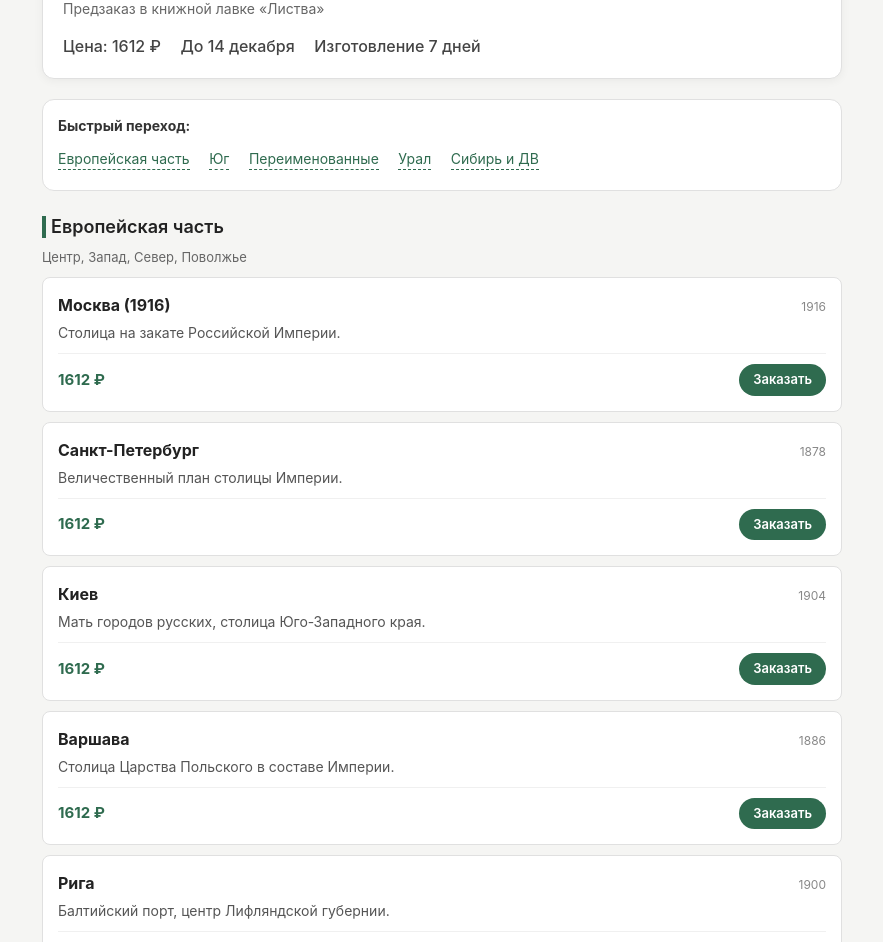
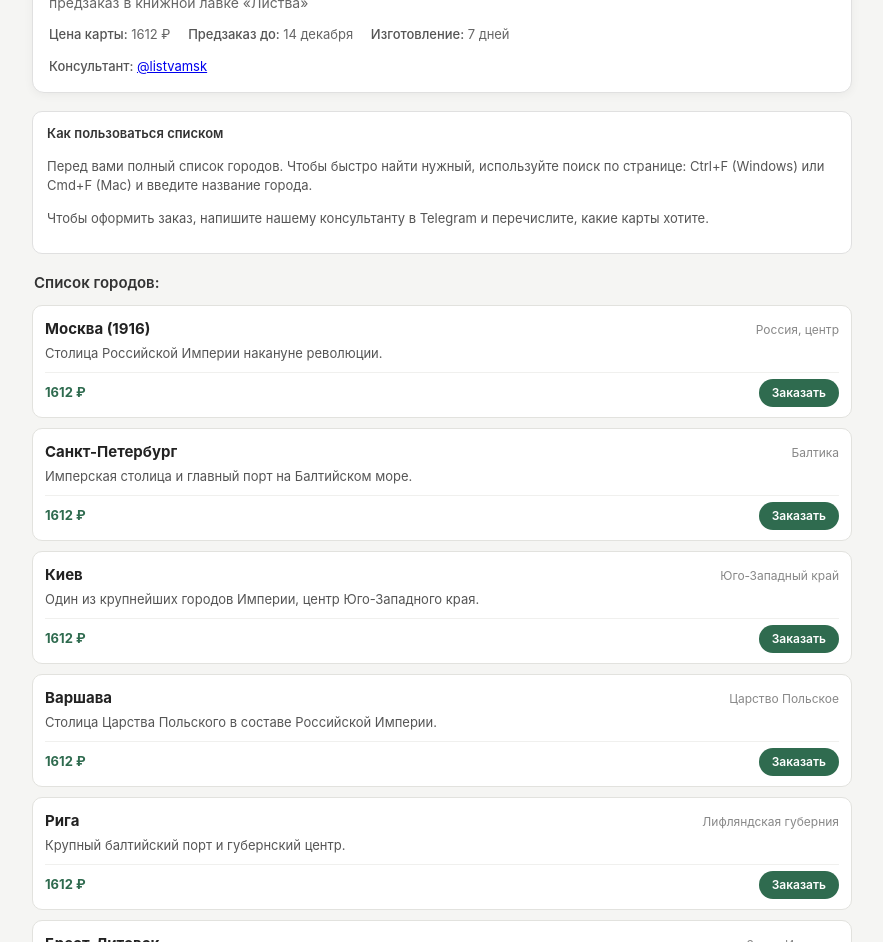
Before and after one commit to Listva-books/listva-kart, a plain HTML site: page index.html in a window 1280 px wide. Shown: the part 86-1028 px from the top of the page, without its empty margins (198-1081 px from the left). Drawn offline with Linux system fonts and the light colour scheme.

Commit message:
Update index.html

```diff
--- a/index.html
+++ b/index.html
@@ -3,137 +3,158 @@
 <head>
     <meta charset="UTF-8">
     <meta name="viewport" content="width=device-width, initial-scale=1.0">
-    <title>Каталог дореволюционных карт — Листва</title>
+    <title>Дореволюционные карты городов — Листва</title>
     <style>
         body {
             font-family: -apple-system, BlinkMacSystemFont, "Segoe UI", Roboto, Helvetica, Arial, sans-serif;
-            background-color: #F5F5F3; /* Светлый приятный фон */
+            background-color: #F5F5F3;
             color: #333;
             margin: 0;
             padding: 0;
             line-height: 1.5;
         }
         .container {
-            max-width: 800px;
+            max-width: 820px;
             margin: 0 auto;
-            padding: 20px;
+            padding: 20px 16px 40px;
         }
         header {
-            background: #fff;
-            padding: 20px;
+            background: #ffffff;
+            padding: 18px 16px 16px;
             border-radius: 12px;
-            margin-bottom: 20px;
+            margin-bottom: 18px;
             box-shadow: 0 2px 10px rgba(0,0,0,0.05);
             border: 1px solid #E0E0E0;
         }
         h1 {
             font-size: 22px;
-            margin: 0 0 10px 0;
-            color: #2F6B4F; /* Зеленый цвет Листвы */
+            margin: 0 0 6px 0;
+            color: #2F6B4F;
         }
         .subtitle {
             font-size: 14px;
             color: #666;
         }
-        .info-block {
-            background: #fff;
-            padding: 15px;
-            border-radius: 8px;
-            margin-bottom: 20px;
-            font-size: 14px;
-            border: 1px solid #E0E0E0;
+        .info-row {
+            margin-top: 12px;
+            font-size: 13px;
+            color: #555;
         }
         .info-item {
             display: inline-block;
-            margin-right: 15px;
+            margin-right: 14px;
             font-weight: 500;
-            color: #444;
         }
-        .category {
-            margin-bottom: 30px;
+        .info-item span {
+            font-weight: 400;
+            color: #666;
         }
-        .category-title {
-            font-size: 18px;
+
+        .hint {
+            background: #ffffff;
+            border-radius: 10px;
+            border: 1px solid #E0E0E0;
+            padding: 12px 14px;
+            margin-bottom: 18px;
+            font-size: 13px;
+            color: #555;
+        }
+        .hint-title {
             font-weight: 600;
+            margin-bottom: 4px;
+            color: #333;
+        }
+
+        .list-header {
+            font-size: 15px;
+            font-weight: 600;
+            margin: 0 0 10px 2px;
+            color: #333;
+        }
+
+        .card {
+            background: #ffffff;
+            border: 1px solid #E2E2DE;
+            border-radius: 10px;
+            padding: 12px 12px 10px;
             margin-bottom: 10px;
-            color: #222;
-            padding-left: 5px;
-            border-left: 4px solid #2F6B4F;
-            line-height: 1.2;
-        }
-        .card {
-            background: #fff;
-            border: 1px solid #E0E0E0;
-            border-radius: 8px;
-            padding: 15px;
-            margin-bottom: 10px;
-            transition: box-shadow 0.2s;
+            transition: box-shadow 0.15s ease, transform 0.1s ease;
         }
         .card:hover {
-            box-shadow: 0 4px 12px rgba(0,0,0,0.08);
+            box-shadow: 0 4px 12px rgba(0,0,0,0.06);
+            transform: translateY(-1px);
         }
         .card-header {
             display: flex;
             justify-content: space-between;
             align-items: baseline;
-            margin-bottom: 5px;
+            gap: 8px;
+            margin-bottom: 4px;
         }
         .city-name {
-            font-size: 16px;
-            font-weight: 700;
+            font-size: 15px;
+            font-weight: 650;
             color: #222;
         }
         .city-meta {
             font-size: 12px;
             color: #888;
+            white-space: nowrap;
         }
         .city-desc {
-            font-size: 14px;
+            font-size: 13px;
             color: #555;
-            margin-bottom: 10px;
+            margin-bottom: 8px;
         }
         .price-row {
             display: flex;
             justify-content: space-between;
             align-items: center;
-            margin-top: 10px;
-            padding-top: 10px;
-            border-top: 1px solid #F0F0F0;
+            gap: 8px;
+            padding-top: 6px;
+            border-top: 1px solid #F0F0EE;
+            font-size: 13px;
         }
         .price {
             font-weight: 700;
             color: #2F6B4F;
-            font-size: 15px;
         }
         .btn {
             background-color: #2F6B4F;
-            color: white;
+            color: #ffffff;
             text-decoration: none;
-            padding: 6px 14px;
-            border-radius: 20px;
-            font-size: 13px;
+            padding: 5px 13px;
+            border-radius: 999px;
+            font-size: 12px;
             font-weight: 600;
-            transition: background 0.2s;
+            transition: background 0.15s ease;
+            white-space: nowrap;
         }
         .btn:hover {
             background-color: #24563E;
         }
-        /* Оглавление */
-        .toc {
-            background: #fff;
-            padding: 15px;
-            border-radius: 12px;
-            margin-bottom: 25px;
-            border: 1px solid #E0E0E0;
+
+        .footer-note {
+            margin-top: 14px;
+            font-size: 12px;
+            color: #777;
         }
-        .toc a {
-            display: inline-block;
-            margin-right: 15px;
-            margin-bottom: 5px;
-            color: #2F6B4F;
-            text-decoration: none;
-            font-size: 14px;
-            border-bottom: 1px dashed #2F6B4F;
+
+        @media (max-width: 600px) {
+            header {
+                padding: 14px 12px 12px;
+            }
+            .card {
+                padding: 10px 10px 8px;
+            }
+            .card-header {
+                flex-direction: column;
+                align-items: flex-start;
+            }
+            .price-row {
+                flex-direction: row;
+                justify-content: space-between;
+            }
         }
     </style>
 </head>
@@ -143,115 +164,205 @@
 
     <header>
         <h1>Дореволюционные карты городов</h1>
-        <div class="subtitle">Предзаказ в книжной лавке «Листва»</div>
-        <div style="margin-top: 15px;">
-            <span class="info-item">Цена: 1612 ₽</span>
-            <span class="info-item">До 14 декабря</span>
-            <span class="info-item">Изготовление 7 дней</span>
+        <div class="subtitle">предзаказ в книжной лавке «Листва»</div>
+        <div class="info-row">
+            <span class="info-item">Цена карты: <span>1612 ₽</span></span>
+            <span class="info-item">Предзаказ до: <span>14 декабря</span></span>
+            <span class="info-item">Изготовление: <span>7 дней</span></span>
+        </div>
+        <div class="info-row">
+            <span class="info-item">Консультант: <span><a href="https://t.me/listvamsk" target="_blank">@listvamsk</a></span></span>
         </div>
     </header>
 
-    <div class="toc">
-        <div style="font-weight:bold; margin-bottom:10px; font-size:14px;">Быстрый переход:</div>
-        <a href="#euro">Европейская часть</a>
-        <a href="#south">Юг</a>
-        <a href="#renamed">Переименованные</a>
-        <a href="#ural">Урал</a>
-        <a href="#siberia">Сибирь и ДВ</a>
+    <div class="hint">
+        <div class="hint-title">Как пользоваться списком</div>
+        <p>Перед вами полный список городов. Чтобы быстро найти нужный, используйте поиск по странице: Ctrl+F (Windows) или Cmd+F (Mac) и введите название города.</p>
+        <p>Чтобы оформить заказ, напишите нашему консультанту в Telegram и перечислите, какие карты хотите.</p>
     </div>
 
-    <!-- ЕВРОПЕЙСКАЯ ЧАСТЬ -->
-    <div class="category" id="euro">
-        <div class="category-title">Европейская часть</div>
-        <div style="font-size:13px; color:#666; margin-bottom:10px;">Центр, Запад, Север, Поволжье</div>
+    <p class="list-header">Список городов:</p>
 
-        <!-- Сюда вставлены все города Европейской части, включая перенесенные -->
+    <!-- Ниже просто список городов, без категорий -->
+
     <div class="card">
         <div class="card-header">
             <div class="city-name">Москва (1916)</div>
-                <div class="city-meta">1916</div>
+            <div class="city-meta">Россия, центр</div>
         </div>
-            <div class="city-desc">Столица на закате Российской Империи.</div>
+        <div class="city-desc">Столица Российской Империи накануне революции.</div>
         <div class="price-row">
             <span class="price">1612 ₽</span>
-                <a href="https://t.me/listvamsk" class="btn">Заказать</a>
+            <a href="https://t.me/listvamsk" class="btn" target="_blank">Заказать</a>
         </div>
     </div>
 
     <div class="card">
         <div class="card-header">
             <div class="city-name">Санкт-Петербург</div>
-                <div class="city-meta">1878</div>
+            <div class="city-meta">Балтика</div>
         </div>
-            <div class="city-desc">Величественный план столицы Империи.</div>
+        <div class="city-desc">Имперская столица и главный порт на Балтийском море.</div>
         <div class="price-row">
             <span class="price">1612 ₽</span>
-                <a href="https://t.me/listvamsk" class="btn">Заказать</a>
+            <a href="https://t.me/listvamsk" class="btn" target="_blank">Заказать</a>
         </div>
     </div>
 
     <div class="card">
         <div class="card-header">
             <div class="city-name">Киев</div>
-                <div class="city-meta">1904</div>
+            <div class="city-meta">Юго-Западный край</div>
         </div>
-            <div class="city-desc">Мать городов русских, столица Юго-Западного края.</div>
+        <div class="city-desc">Один из крупнейших городов Империи, центр Юго-Западного края.</div>
         <div class="price-row">
             <span class="price">1612 ₽</span>
-                <a href="https://t.me/listvamsk" class="btn">Заказать</a>
+            <a href="https://t.me/listvamsk" class="btn" target="_blank">Заказать</a>
         </div>
     </div>
 
     <div class="card">
         <div class="card-header">
             <div class="city-name">Варшава</div>
-                <div class="city-meta">1886</div>
+            <div class="city-meta">Царство Польское</div>
         </div>
-            <div class="city-desc">Столица Царства Польского в составе Империи.</div>
+        <div class="city-desc">Столица Царства Польского в составе Российской Империи.</div>
         <div class="price-row">
             <span class="price">1612 ₽</span>
-                <a href="https://t.me/listvamsk" class="btn">Заказать</a>
+            <a href="https://t.me/listvamsk" class="btn" target="_blank">Заказать</a>
         </div>
     </div>
 
     <div class="card">
         <div class="card-header">
             <div class="city-name">Рига</div>
-                <div class="city-meta">1900</div>
+            <div class="city-meta">Лифляндская губерния</div>
         </div>
-            <div class="city-desc">Балтийский порт, центр Лифляндской губернии.</div>
+        <div class="city-desc">Крупный балтийский порт и губернский центр.</div>
         <div class="price-row">
             <span class="price">1612 ₽</span>
-                <a href="https://t.me/listvamsk" class="btn">Заказать</a>
+            <a href="https://t.me/listvamsk" class="btn" target="_blank">Заказать</a>
         </div>
     </div>
 
     <div class="card">
         <div class="card-header">
             <div class="city-name">Брест-Литовск</div>
-                <div class="city-meta">1834</div>
+            <div class="city-meta">Запад Империи</div>
         </div>
-            <div class="city-desc">Знаменитая крепость на западной границе.</div>
+        <div class="city-desc">Крепость и важный транспортный узел на западной границе Империи.</div>
         <div class="price-row">
             <span class="price">1612 ₽</span>
-                <a href="https://t.me/listvamsk" class="btn">Заказать</a>
+            <a href="https://t.me/listvamsk" class="btn" target="_blank">Заказать</a>
         </div>
     </div>
 
     <div class="card">
         <div class="card-header">
             <div class="city-name">Кёнигсберг (Королевец)</div>
-                <div class="city-meta">1913</div>
+            <div class="city-meta">Восточная Пруссия</div>
         </div>
-            <div class="city-desc">План Восточной Пруссии на немецком языке.</div>
+        <div class="city-desc">Немецкий город, подробный план будущего Калининграда с немецкой подписью.</div>
         <div class="price-row">
             <span class="price">1612 ₽</span>
-                <a href="https://t.me/listvamsk" class="btn">Заказать</a>
+            <a href="https://t.me/listvamsk" class="btn" target="_blank">Заказать</a>
         </div>
     </div>
 
-        <!-- Остальные европейские города -->
-        <div class="card"><div class="card-header"><div class="city-name">Архангельск</div><div class="city-meta">1890</div></div><div class="city-desc">Северный порт на Белом море.</div><div class="price-row"><span class="price">1612 ₽</span><a href="https://t.me/listvamsk" class="btn">Заказать</a></div></div>
-        <div class="card"><div class="card-header"><div class="city-name">Новгород</div><div class="city-meta">1861</div></div><div class="city-desc">Колыбель русской государственности.</div><div class="price-row"><span class="price">1612 ₽</span><a href="https://t.me/listvamsk" class="btn">Заказать</a></div></div>
-        <div class="card"><div class="card-header"><div class="city-name">Псков</div><div class="city-meta">1890</div></div><div class="city-desc">Древний форпост на западе.</div><div class="price-row"><span class="price">1612 ₽</span><a href="https://t.me/listvamsk" class="btn">Заказать</a></div></div>
-        <div class="card"><div class="card-header
+    <div class="card">
+        <div class="card-header">
+            <div class="city-name">Суражский уезд</div>
+            <div class="city-meta">Черниговская губерния</div>
+        </div>
+        <div class="city-desc">Административная карта уезда с волостями и населенными пунктами.</div>
+        <div class="price-row">
+            <span class="price">1612 ₽</span>
+            <a href="https://t.me/listvamsk" class="btn" target="_blank">Заказать</a>
+        </div>
+    </div>
+
+    <div class="card">
+        <div class="card-header">
+            <div class="city-name">Могилевская губерния</div>
+            <div class="city-meta">Запад Империи</div>
+        </div>
+        <div class="city-desc">Карта губернии с делением на уезды и центры.</div>
+        <div class="price-row">
+            <span class="price">1612 ₽</span>
+            <a href="https://t.me/listvamsk" class="btn" target="_blank">Заказать</a>
+        </div>
+    </div>
+
+    <!-- Примеры остальных городов, без категорий, просто списком.
+         Тут ты можешь продолжать по тому же шаблону, я даю ещё блоки: -->
+
+    <div class="card">
+        <div class="card-header">
+            <div class="city-name">Одесса</div>
+            <div class="city-meta">Чёрное море</div>
+        </div>
+        <div class="city-desc">Крупнейший порт на Чёрном море и центр Новороссии.</div>
+        <div class="price-row">
+            <span class="price">1612 ₽</span>
+            <a href="https://t.me/listvamsk" class="btn" target="_blank">Заказать</a>
+        </div>
+    </div>
+
+    <div class="card">
+        <div class="card-header">
+            <div class="city-name">Харьков</div>
+            <div class="city-meta">Юг России</div>
+        </div>
+        <div class="city-desc">Промышленный и университетский центр южных губерний.</div>
+        <div class="price-row">
+            <span class="price">1612 ₽</span>
+            <a href="https://t.me/listvamsk" class="btn" target="_blank">Заказать</a>
+        </div>
+    </div>
+
+    <div class="card">
+        <div class="card-header">
+            <div class="city-name">Севастополь</div>
+            <div class="city-meta">Крым</div>
+        </div>
+        <div class="city-desc">Главная база Черноморского флота Российской Империи.</div>
+        <div class="price-row">
+            <span class="price">1612 ₽</span>
+            <a href="https://t.me/listvamsk" class="btn" target="_blank">Заказать</a>
+        </div>
+    </div>
+
+    <div class="card">
+        <div class="card-header">
+            <div class="city-name">Ростов-на-Дону</div>
+            <div class="city-meta">Дон</div>
+        </div>
+        <div class="city-desc">Важный торговый и транспортный центр на Дону.</div>
+        <div class="price-row">
+            <span class="price">1612 ₽</span>
+            <a href="https://t.me/listvamsk" class="btn" target="_blank">Заказать</a>
+        </div>
+    </div>
+
+    <div class="card">
+        <div class="card-header">
+            <div class="city-name">Таганрог</div>
+            <div class="city-meta">Азовское море</div>
+        </div>
+        <div class="city-desc">Портовый город на Азовском море, важный торговый пункт.</div>
+        <div class="price-row">
+            <span class="price">1612 ₽</span>
+            <a href="https://t.me/listvamsk" class="btn" target="_blank">Заказать</a>
+        </div>
+    </div>
+
+    <!-- ... дальше по шаблону добавляешь остальные города -->
+
+    <p class="footer-note">
+        Чтобы оформить заказ, напишите нашему консультанту в Telegram <a href="https://t.me/listvamsk" target="_blank">@listvamsk</a> и перечислите города, которые вас интересуют. Если нужного города нет в списке, всё равно напишите — попробуем подобрать или сделать карту под заказ.
+    </p>
+
+</div>
+
+</body>
+</html>
```
Lines whose indentation alone changed are shown as unchanged.
